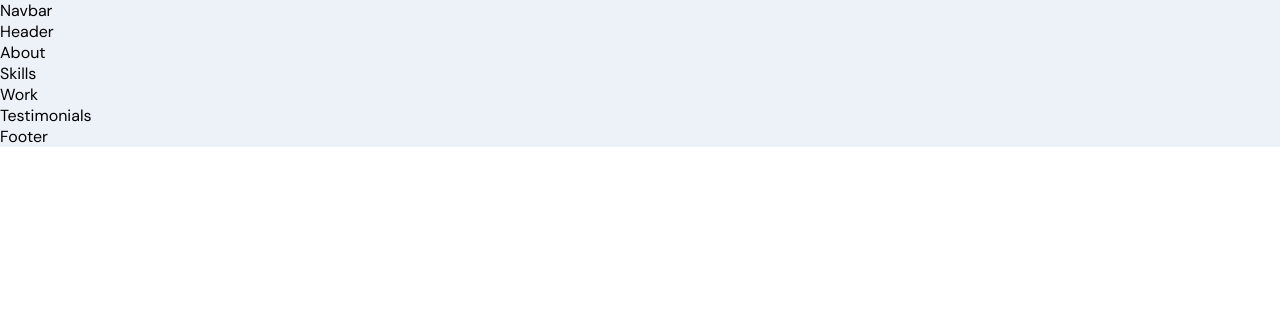
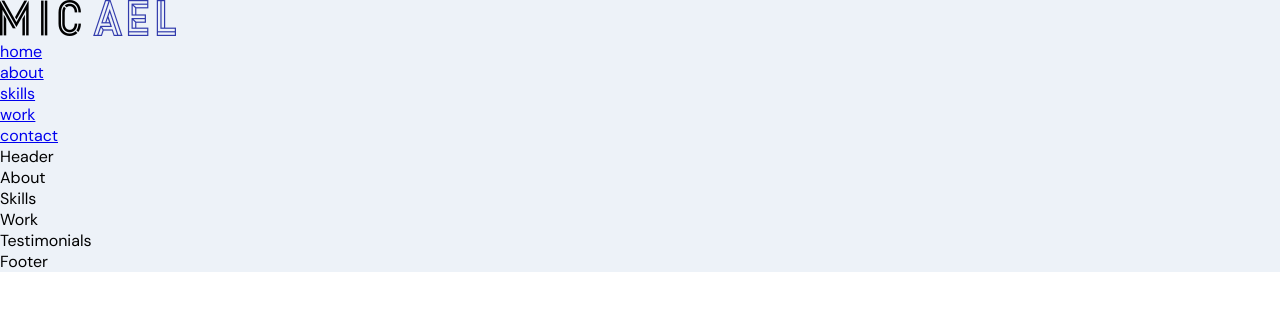
Before and after one commit to brytebee/bee-portfolio, a React (Create React App) app: page / in a window 1280 px wide. Shown: the top 310 px of the page. Built offline with nearby package versions, Linux system fonts and the light colour scheme.

Commit message:
:white_check_mark: Update Navbar.jsx
Rendered nav links

```diff
--- a/src/components/Navbar/Navbar.jsx
+++ b/src/components/Navbar/Navbar.jsx
@@ -1,9 +1,24 @@
-import React from "react";
+import React from 'react';
 
-import "./Navbar.scss";
+import { images } from '../../constants';
+import './Navbar.scss';
 
 const Navbar = () => {
-  return <div>Navbar</div>;
+  return (
+    <nav>
+      <div>
+        <img src={images.logo} alt="logo" />
+      </div>
+      <ul>
+        {['home', 'about', 'skills', 'work', 'contact'].map((item) => (
+          <li key={`link-${item}`}>
+            <div />
+            <a href={`#${item}`}>{item}</a>
+          </li>
+        ))}
+      </ul>
+    </nav>
+  );
 };
 
 export default Navbar;
```
